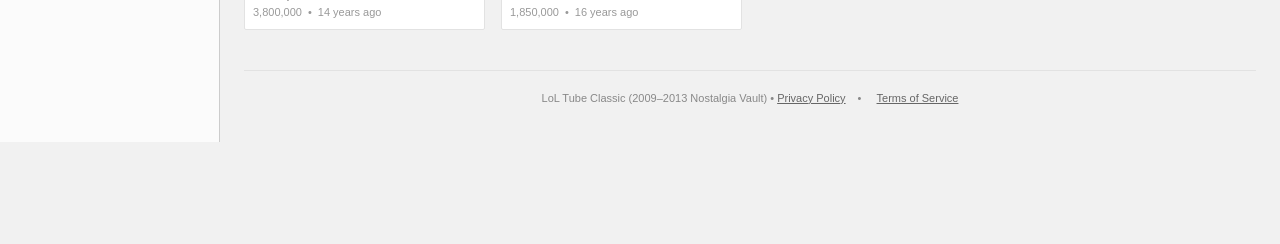
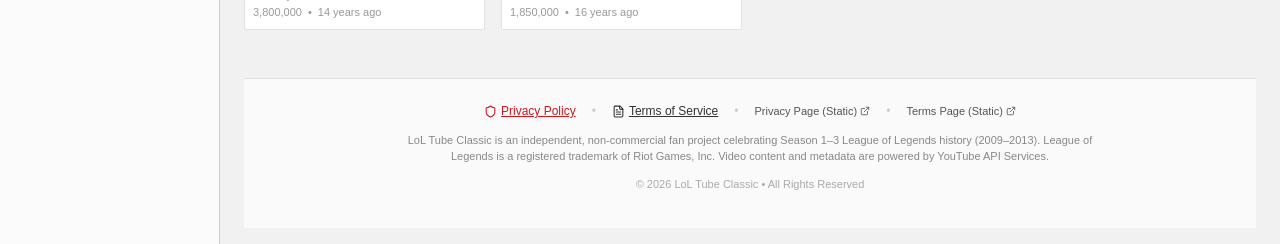
Before and after one commit to cgdops/lol-tube-classic, a React (Vite) app: page / in a window 1280 px wide. Shown: the part 911-1155 px from the top of the page. Before the commit the page ends 1053 px from the top, so only its background shows below. Built offline with nearby package versions, Linux system fonts and the light colour scheme.

Commit message:
Add Footer component with links to Privacy Policy, Terms of Service, and static page URLs

```diff
--- a/src/App.jsx
+++ b/src/App.jsx
@@ -6,6 +6,7 @@ import VideoCard from './components/VideoCard';
 import VideoModal from './components/VideoModal';
 import PrivacyModal from './components/PrivacyModal';
 import TermsModal from './components/TermsModal';
+import Footer from './components/Footer';
 import { searchClassicVideos } from './services/youtube';
 import { Sparkles, Film, Radio, Shield, FileText } from 'lucide-react';
 
@@ -142,23 +143,11 @@ export default function App() {
             </div>
           )}
 
-          {/* Footer Privacy & Terms Links */}
-          <footer style={{ marginTop: '40px', padding: '20px 0', borderTop: '1px solid #e2e2e2', textAlign: 'center', color: '#888', fontSize: '11px' }}>
-            <span>LoL Tube Classic (2009–2013 Nostalgia Vault) • </span>
-            <button
-              onClick={() => setPrivacyOpen(true)}
-              style={{ background: 'none', border: 'none', color: '#666', textDecoration: 'underline', cursor: 'pointer', padding: 0, fontSize: '11px', marginRight: 12 }}
-            >
-              Privacy Policy
-            </button>
-            <span>• </span>
-            <button
-              onClick={() => setTermsOpen(true)}
-              style={{ background: 'none', border: 'none', color: '#666', textDecoration: 'underline', cursor: 'pointer', padding: 0, fontSize: '11px', marginLeft: 12 }}
-            >
-              Terms of Service
-            </button>
-          </footer>
+          {/* Footer Component */}
+          <Footer
+            onOpenPrivacy={() => setPrivacyOpen(true)}
+            onOpenTerms={() => setTermsOpen(true)}
+          />
         </main>
       </div>
 
--- /dev/null
+++ b/src/components/Footer.jsx
@@ -0,0 +1,67 @@
+import React from 'react';
+import { Shield, FileText, ExternalLink } from 'lucide-react';
+
+export default function Footer({ onOpenPrivacy, onOpenTerms }) {
+  return (
+    <footer className="yt-footer" style={{ marginTop: '48px', padding: '24px 16px 36px', borderTop: '1px solid #e0e0e0', background: '#fafafa', color: '#666', fontSize: '12px', textAlign: 'center' }}>
+      <div style={{ maxWidth: '900px', margin: '0 auto', display: 'flex', flexDirection: 'column', gap: '12px', alignItems: 'center' }}>
+
+        {/* Navigation Links */}
+        <div style={{ display: 'flex', flexWrap: 'wrap', justifyContent: 'center', gap: '16px', alignItems: 'center', fontWeight: 500 }}>
+          <button
+            onClick={onOpenPrivacy}
+            style={{ background: 'none', border: 'none', color: '#cc181e', textDecoration: 'underline', cursor: 'pointer', fontSize: '12px', display: 'inline-flex', alignItems: 'center', gap: '4px', padding: 0 }}
+          >
+            <Shield size={13} />
+            <span>Privacy Policy</span>
+          </button>
+
+          <span style={{ color: '#ccc' }}>•</span>
+
+          <button
+            onClick={onOpenTerms}
+            style={{ background: 'none', border: 'none', color: '#333', textDecoration: 'underline', cursor: 'pointer', fontSize: '12px', display: 'inline-flex', alignItems: 'center', gap: '4px', padding: 0 }}
+          >
+            <FileText size={13} />
+            <span>Terms of Service</span>
+          </button>
+
+          <span style={{ color: '#ccc' }}>•</span>
+
+          <a
+            href="/privacy.html"
+            target="_blank"
+            rel="noopener noreferrer"
+            style={{ color: '#555', textDecoration: 'none', fontSize: '11px', display: 'inline-flex', alignItems: 'center', gap: '3px' }}
+          >
+            <span>Privacy Page (Static)</span>
+            <ExternalLink size={10} />
+          </a>
+
+          <span style={{ color: '#ccc' }}>•</span>
+
+          <a
+            href="/terms.html"
+            target="_blank"
+            rel="noopener noreferrer"
+            style={{ color: '#555', textDecoration: 'none', fontSize: '11px', display: 'inline-flex', alignItems: 'center', gap: '3px' }}
+          >
+            <span>Terms Page (Static)</span>
+            <ExternalLink size={10} />
+          </a>
+        </div>
+
+        {/* Disclaimer Notice */}
+        <div style={{ fontSize: '11px', color: '#888', maxWidth: '700px', lineHeight: '1.5' }}>
+          LoL Tube Classic is an independent, non-commercial fan project celebrating Season 1–3 League of Legends history (2009–2013).
+          League of Legends is a registered trademark of Riot Games, Inc. Video content and metadata are powered by YouTube API Services.
+        </div>
+
+        {/* Copyright */}
+        <div style={{ fontSize: '11px', color: '#aaa' }}>
+          © 2026 LoL Tube Classic • All Rights Reserved
+        </div>
+      </div>
+    </footer>
+  );
+}
```
